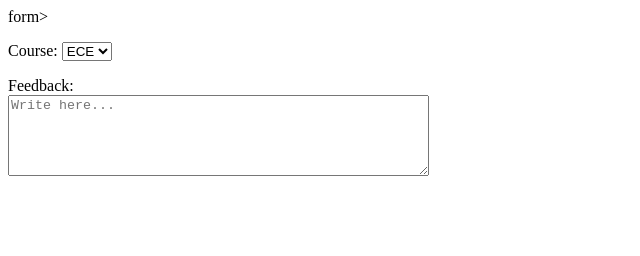
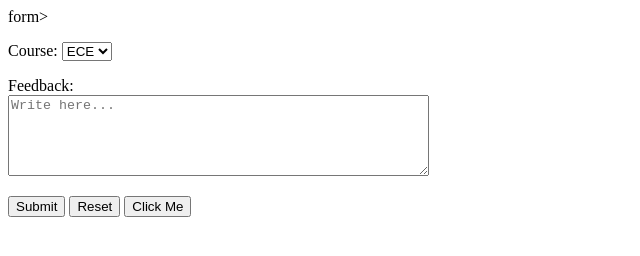
Before and after one commit to samad-20/Web-Designing-Workshop_1054, a plain HTML site: page Web Designing Workshop Assignment/Assignment_16.html in a window 1280 px wide. Shown: the whole page, without its empty margins (0-640 px from the left). Drawn offline with Linux system fonts and the light colour scheme.

Commit message:
Assignment 16 Done (Buttons Added)

```diff
--- a/Web Designing Workshop Assignment/Assignment_16.html
+++ b/Web Designing Workshop Assignment/Assignment_16.html
@@ -20,5 +20,11 @@
       <label for="feedback">Feedback:</label><br>
       <textarea id="feedback" name="feedback" rows="5" cols="50" placeholder="Write here..."></textarea>
     </p>
+      <p>
+      <button type="submit">Submit</button>
+      <button type="reset">Reset</button>
+      <button type="button">Click Me</button>
+    </p>
+  </form>
 </body>
 </html>
```
